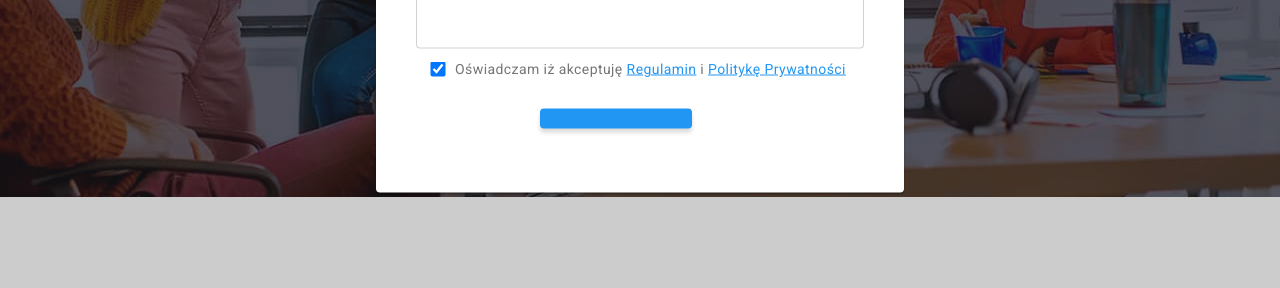
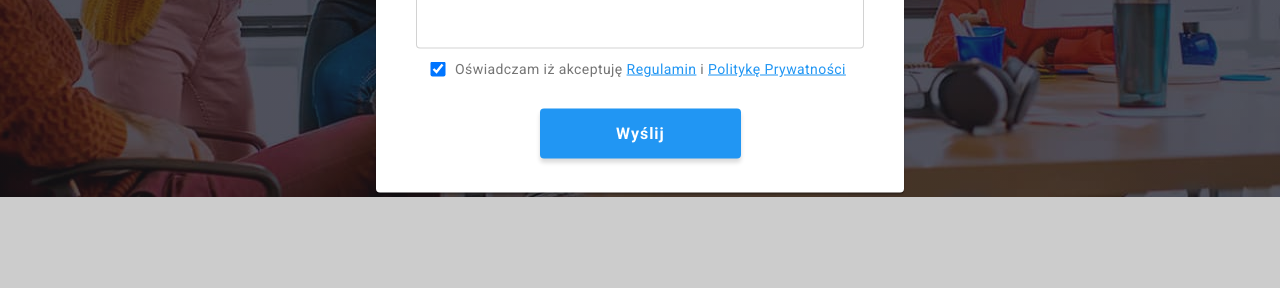
Before and after one commit to 89ToMaSz89/goit-markup-hw-06, a plain HTML site: page index.html in a window 1280 px wide. Both pictures are taken after a click on the button "Zamów usługę". Shown: the part 498-786 px from the top of the page. Drawn offline with nearby package versions, Linux system fonts and the light colour scheme.

Commit message:
Update index.html

```diff
--- a/index.html
+++ b/index.html
@@ -773,7 +773,7 @@
             &#160;i&#160;
             <a href="" class="form-text-regulations"> Politykę Prywatności</a>
           </label>
-          <button type="submit" value="Wyślij" class="form-send-btn"></button>
+          <button type="submit" class="form-send-btn">Wyślij</button>
         </form>
       </div>
     </div>
```
